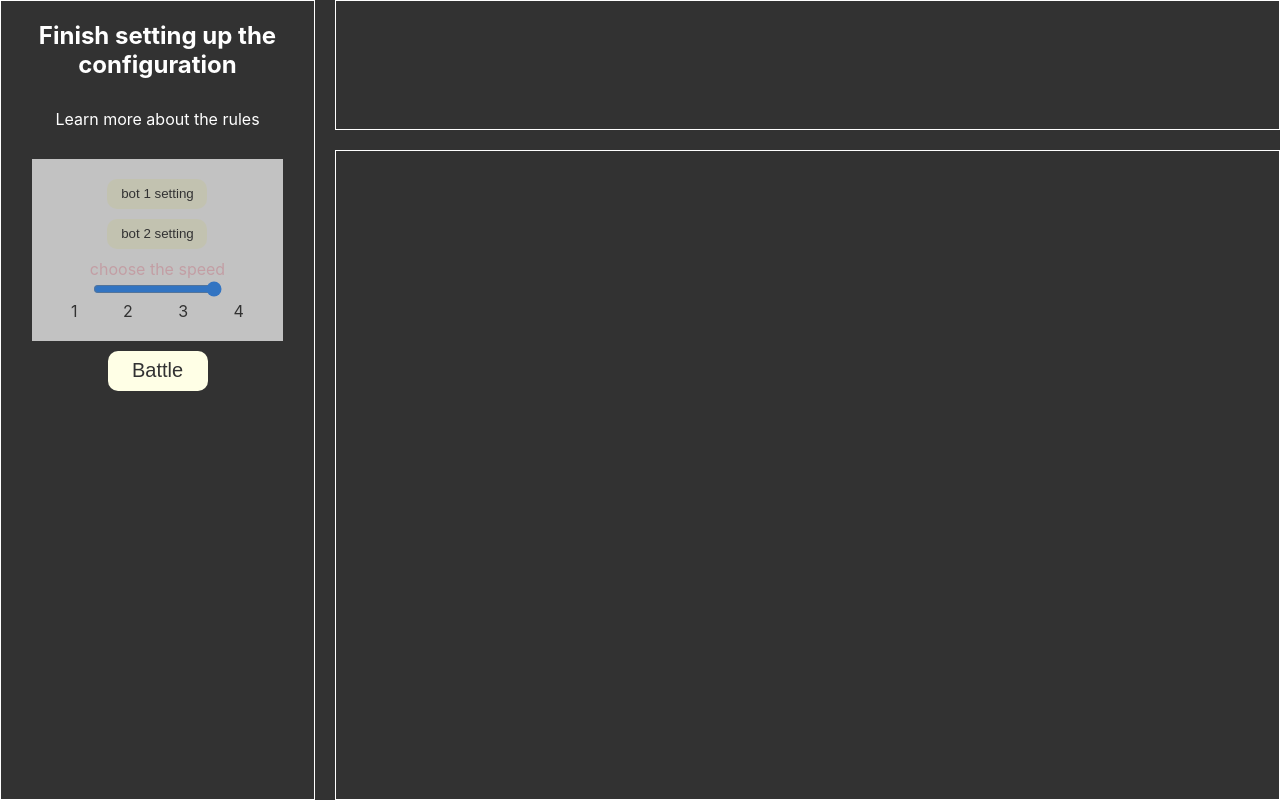
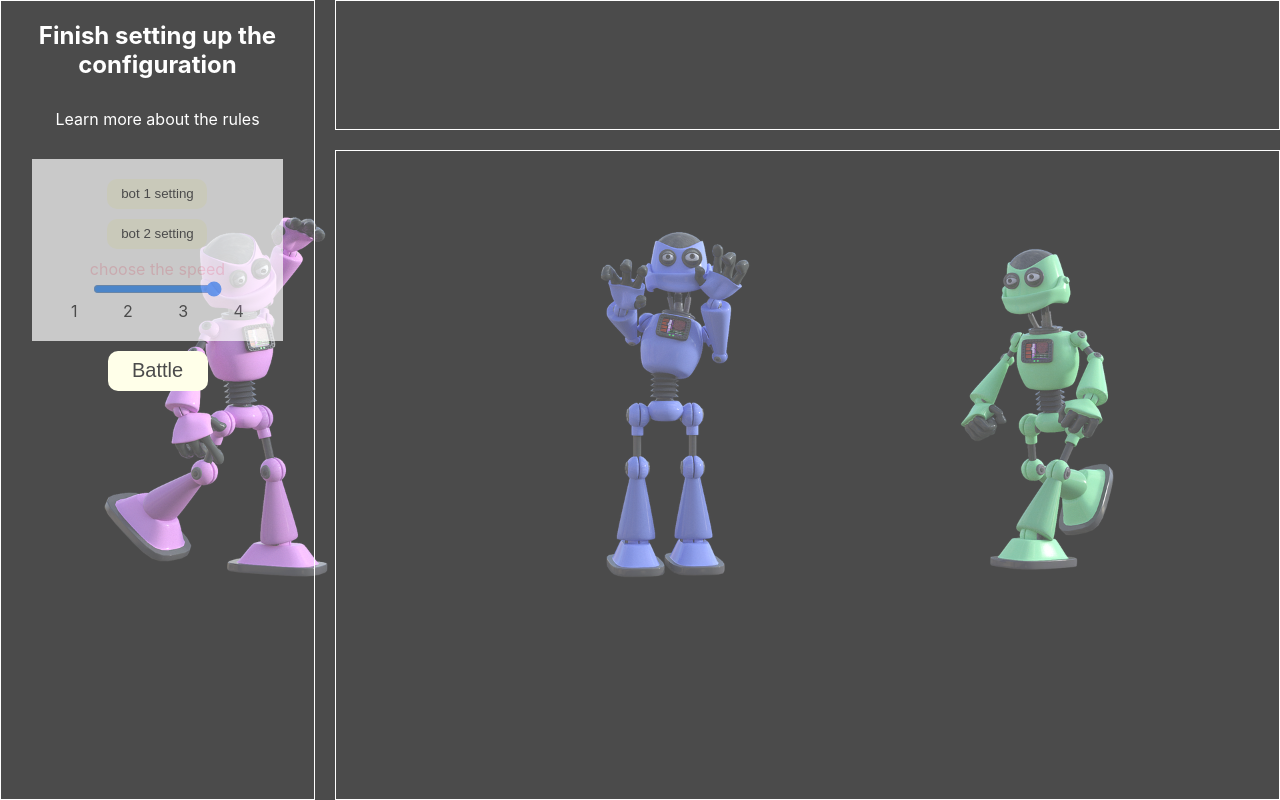
Before and after one commit to chingu-voyages/v44-tier2-team-18, a React (Create React App) app: page /gamepage in a window 1280 px wide. Built offline with nearby package versions, Linux system fonts and the light colour scheme; a web font is replaced by a local one.

Commit message:
applied global variable

```diff
--- a/src/components/GamePage/GamePageLayout.scss
+++ b/src/components/GamePage/GamePageLayout.scss
@@ -1,9 +1,14 @@
+@import "../../global/global.scss";
 .layout-container {
   width: 100vw;
   height: 100vh;
   display: grid;
-  background-color: black;
-  opacity: 0.8;
+  background-color: $background-color;
+  background-image: url(../../assets/bots.png);
+  background-size: contain;
+  background-repeat: no-repeat;
+  background-position: center;
+  opacity: $background-opacity;
   grid-template-columns: 1fr 3fr;
   grid-template-rows: 1fr 5fr;
   grid-gap: 20px;
```
